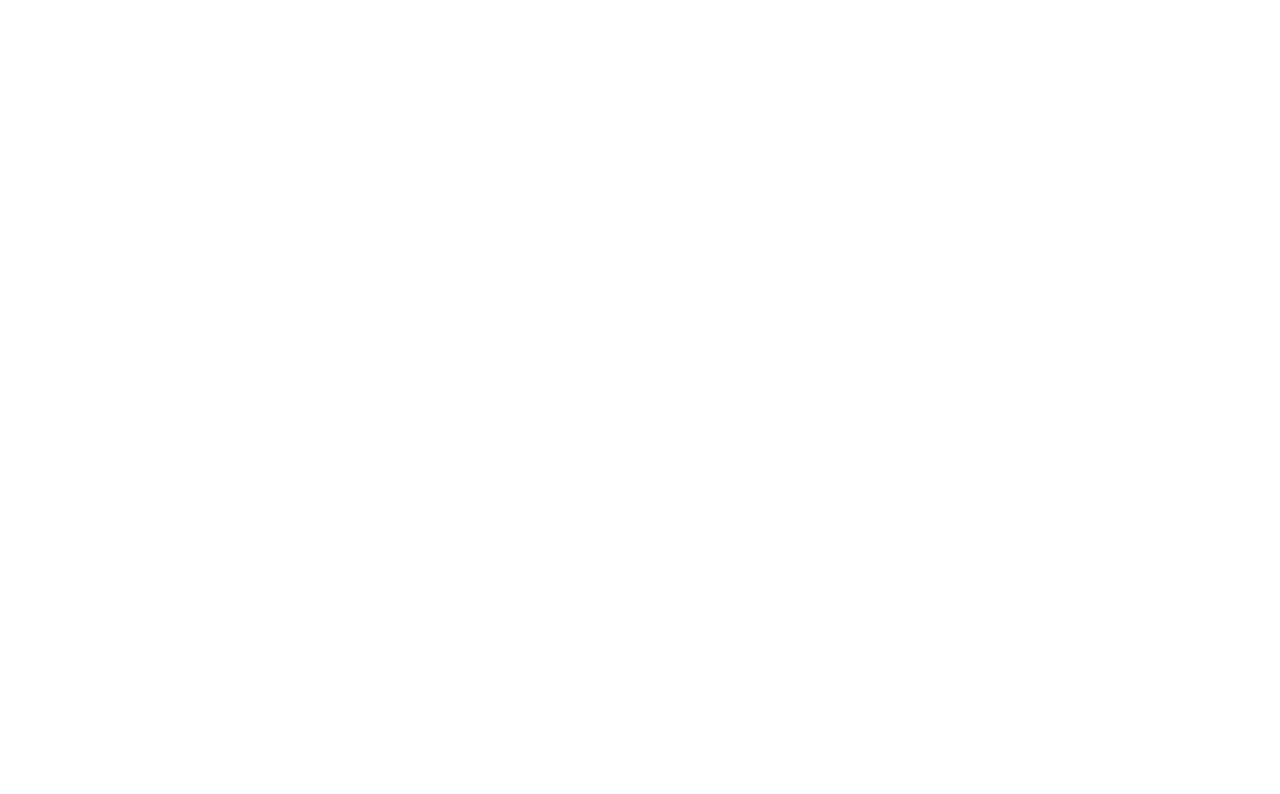
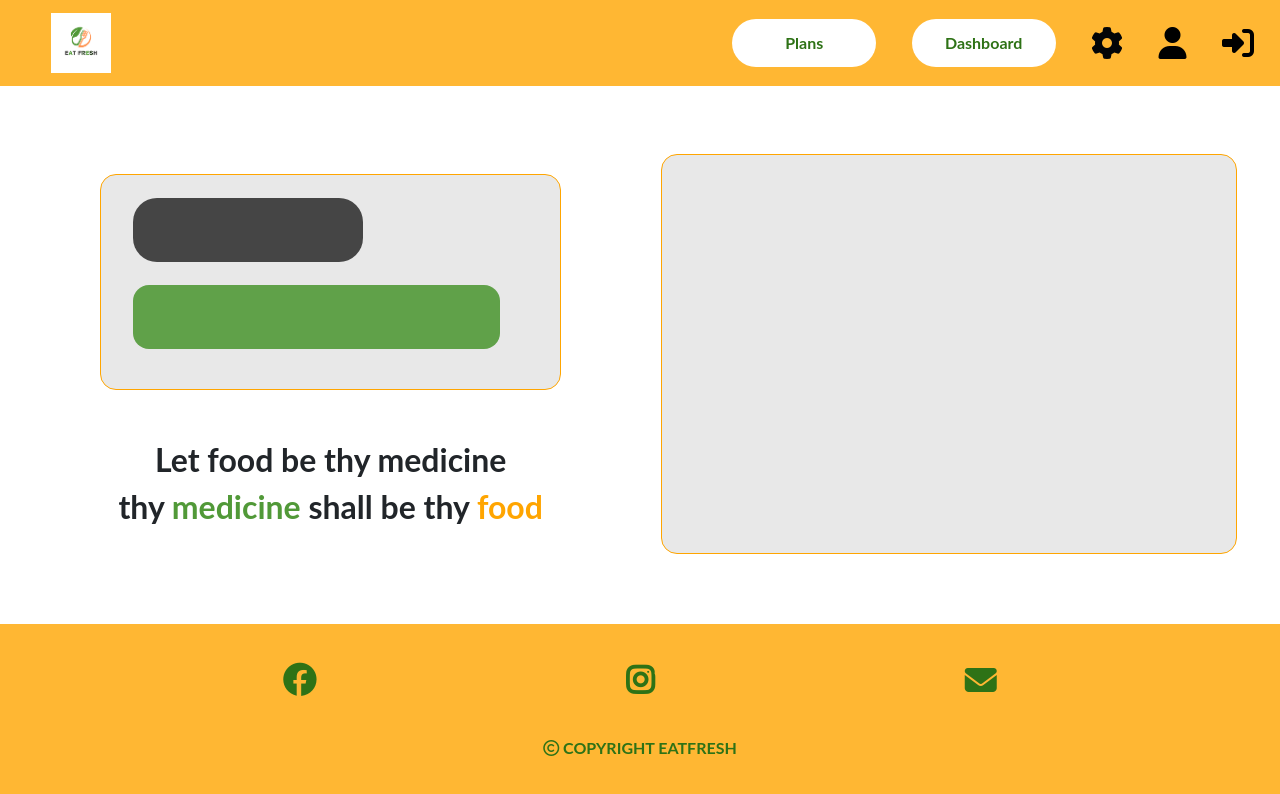
Before and after one commit to Globetrottercode/react_eat_fresh, a React (Create React App) app: page /dashboard/changePlan in a window 1280 px wide. Before the commit this address had no page. Shown: the top 794 px of the page. Built offline with nearby package versions, Linux system fonts and the light colour scheme.

Commit message:
Created changePlan.js and added navigate to changePlan in dashboard.js

```diff
--- a/src/App.js
+++ b/src/App.js
@@ -20,8 +20,9 @@ import PaymentSuccess from "./pages/CheckoutPages/PaymentSuccess";
 import CODSuccess from "./pages/CheckoutPages/codSuccess";
 import Dashboard from "./pages/dashboardPages/dashboard";
 import Addresses from "./pages/dashboardPages/Addresses";
+import ChangePlan from "./pages/dashboardPages/ChangePlan";
 
-// function Addresses() {
+// function ChangePlan() {
 //   return <h1>Hello Duniya eat ()</h1>;
 // }
 
@@ -48,7 +49,8 @@ export default function App() {
         <Route path="/paymentsuccess" element={<PaymentSuccess />} />
         <Route path="/ordersuccess" element={<CODSuccess />} />
         <Route path="/dashboard" element={<Dashboard />} />
-        <Route path="/addresses" element={<Addresses />} />
+        <Route path="/dashboard/addresses" element={<Addresses />} />
+        <Route path="/dashboard/changePlan" element={<ChangePlan />} />
       </Routes>
     </BrowserRouter>
   );
--- a/src/css/dashboard.module.css
+++ b/src/css/dashboard.module.css
@@ -290,3 +290,68 @@ flex-direction: column; */
 .savedAddressesCard > div > span {
   margin-left: 4%;
 }
+
+/* /////////////////////////// ChangePlan.js //////////////////*/
+
+.changeBody {
+  height: 65vh;
+  margin-top: 1vh;
+  display: flex;
+  justify-content: space-evenly;
+  align-items: center;
+}
+
+.changeLeft {
+  height: 45vh;
+  width: 45%;
+  /* background-color: blue; */
+  display: flex;
+  flex-direction: column;
+  align-items: center;
+}
+
+.changeRight {
+  height: 50vh;
+  width: 45%;
+  background-color: rgba(217, 217, 217, 0.6);
+  border-radius: 2vh;
+  border: 1px solid orange;
+}
+.changeCurrPlan {
+  height: 60%;
+  width: 80%;
+  background-color: rgba(217, 217, 217, 0.6);
+  border-radius: 2vh;
+  border: 1px solid orange;
+  display: flex;
+  flex-direction: column;
+}
+.changeText {
+  height: 40%;
+  width: 100%;
+  /* background-color: green; */
+  display: flex;
+  flex-direction: column;
+  justify-content: flex-end;
+  align-items: center;
+}
+.changeText > h3 {
+  font-size: 4vh;
+}
+
+.changeCurrPlanDisplay {
+  height: 30%;
+  width: 80%;
+  background-color: rgba(81, 153, 56, 0.9);
+  border-radius: 2vh;
+  margin-top: 5%;
+  margin-left: 7%;
+}
+.changeCurrPlanLabel {
+  height: 30%;
+  width: 50%;
+  background-color: rgba(0, 0, 0, 0.7);
+  border-radius: 3vh;
+  margin-top: 5%;
+  margin-left: 7%;
+}
--- a/src/pages/CheckoutPages/CheckoutAddr.js
+++ b/src/pages/CheckoutPages/CheckoutAddr.js
@@ -316,10 +316,10 @@ function CheckoutAddr() {
                 "credits",
                 await getCredits(localStorage.getItem("username"))
               );
-              localStorage.setItem(
-                "tempCredits",
-                localStorage.getItem("credits")
-              );
+              // localStorage.setItem(
+              //   "tempCredits",
+              //   localStorage.getItem("credits")
+              // );
               console.log(localStorage.getItem("credits"), "credits");
               if (localStorage.getItem("selected_address")) {
                 navigate("payment");
--- a/src/pages/CheckoutPages/Payment.js
+++ b/src/pages/CheckoutPages/Payment.js
@@ -106,7 +106,7 @@ function Payment() {
     }
     let updated = await updateCredits(
       localStorage.getItem("username"),
-      localStorage.getItem("tempCredits")
+      credits
     );
     console.log(updated);
     let response = await fetch("http://localhost:3500/customer/myPlan", {
--- a/src/pages/CheckoutPages/checkout.js
+++ b/src/pages/CheckoutPages/checkout.js
@@ -77,7 +77,10 @@ function Checkout() {
         // navigate();
       }
     } else {
-      navigate("/login");
+      alert("You need to login first");
+      setTimeout(() => {
+        navigate("/login");
+      }, 2000);
     }
   }
 
--- a/src/pages/PlanPages/mealDetail.js
+++ b/src/pages/PlanPages/mealDetail.js
@@ -76,8 +76,22 @@ function MealDetail() {
           </div> */}
           <div
             type="button"
-            onClick={() => {
-              navigate(`/plans/${planType}/checkout`);
+            onClick={async () => {
+              if (!localStorage.getItem("username"))
+                navigate(`/plans/${planType}/checkout`);
+              else {
+                let plan = await getLastPlan(localStorage.getItem("username"));
+                if (!planValidator(plan.end)) {
+                  navigate(`/plans/${planType}/checkout`);
+                } else {
+                  alert(
+                    "You already have a valid plan, You can change your plan instead"
+                  );
+                  setTimeout(() => {
+                    navigate(`/dashboard`);
+                  }, 2000);
+                }
+              }
             }}
             className={infoStyles.checkout}
           >
--- a/src/pages/PlanPages/planDays.js
+++ b/src/pages/PlanPages/planDays.js
@@ -64,8 +64,22 @@ function PlanDays() {
           </div> */}
           <div
             type="button"
-            onClick={() => {
-              navigate(`/plans/${planType}/checkout`);
+            onClick={async () => {
+              if (!localStorage.getItem("username"))
+                navigate(`/plans/${planType}/checkout`);
+              else {
+                let plan = await getLastPlan(localStorage.getItem("username"));
+                if (!planValidator(plan.end)) {
+                  navigate(`/plans/${planType}/checkout`);
+                } else {
+                  alert(
+                    "You already have a valid plan, You can change your plan instead"
+                  );
+                  setTimeout(() => {
+                    navigate(`/dashboard`);
+                  }, 2000);
+                }
+              }
             }}
             className={infoStyles.checkout}
           >
--- a/src/pages/PlanPages/planDetail.js
+++ b/src/pages/PlanPages/planDetail.js
@@ -96,8 +96,22 @@ function PlanDetail() {
           </div> */}
           <div
             type="button"
-            onClick={() => {
-              navigate(`/plans/${planType}/checkout`);
+            onClick={async () => {
+              if (!localStorage.getItem("username"))
+                navigate(`/plans/${planType}/checkout`);
+              else {
+                let plan = await getLastPlan(localStorage.getItem("username"));
+                if (!planValidator(plan.end)) {
+                  navigate(`/plans/${planType}/checkout`);
+                } else {
+                  alert(
+                    "You already have a valid plan, You can change your plan instead"
+                  );
+                  setTimeout(() => {
+                    navigate(`/dashboard`);
+                  }, 2000);
+                }
+              }
             }}
             className={infoStyles.checkout}
           >
--- /dev/null
+++ b/src/pages/dashboardPages/ChangePlan.js
@@ -0,0 +1,32 @@
+import TopNavbar from "../../components/TopNavbar";
+import Footer from "../../components/Footer";
+import change from "../../css/dashboard.module.css";
+
+function ChangePlan() {
+  return (
+    <>
+      <TopNavbar />
+      <div className={change.changeBody}>
+        <div className={change.changeLeft}>
+          <div className={change.changeCurrPlan}>
+            <div className={change.changeCurrPlanLabel}></div>
+            <div className={change.changeCurrPlanDisplay}></div>
+          </div>
+          <div className={change.changeText}>
+            <h3 style={{ fontWeight: "bolder" }}> Let food be thy medicine </h3>
+            <h3 style={{ fontWeight: "bolder" }}>
+              {" "}
+              thy <span style={{ color: "#519938" }}>medicine</span> shall be
+              thy
+              <span style={{ color: "orange" }}> food</span>{" "}
+            </h3>
+          </div>
+        </div>
+        <div className={change.changeRight}></div>
+      </div>
+      <Footer />
+    </>
+  );
+}
+
+export default ChangePlan;
--- a/src/pages/dashboardPages/dashboard.js
+++ b/src/pages/dashboardPages/dashboard.js
@@ -76,7 +76,7 @@ function Dashboard() {
     let allAddress = await getAllAddress(localStorage.getItem("username"));
     localStorage.setItem("allAddress", JSON.stringify(allAddress));
     console.log(JSON.parse(localStorage.getItem("allAddress")));
-    navigate("/addresses");
+    navigate("/dashboard/addresses");
   }
 
   return (
@@ -149,7 +149,16 @@ function Dashboard() {
             >
               <p>Addresses</p>
             </div>
-            <div type="button" className={dashboard.changePlanBtn}>
+            <div
+              onClick={() => {
+                if (planValid) navigate("/dashboard/changePlan");
+                else {
+                  alert("You currently have no valid plans to change");
+                }
+              }}
+              type="button"
+              className={dashboard.changePlanBtn}
+            >
               <p>Change Plan</p>
             </div>
           </div>
```
